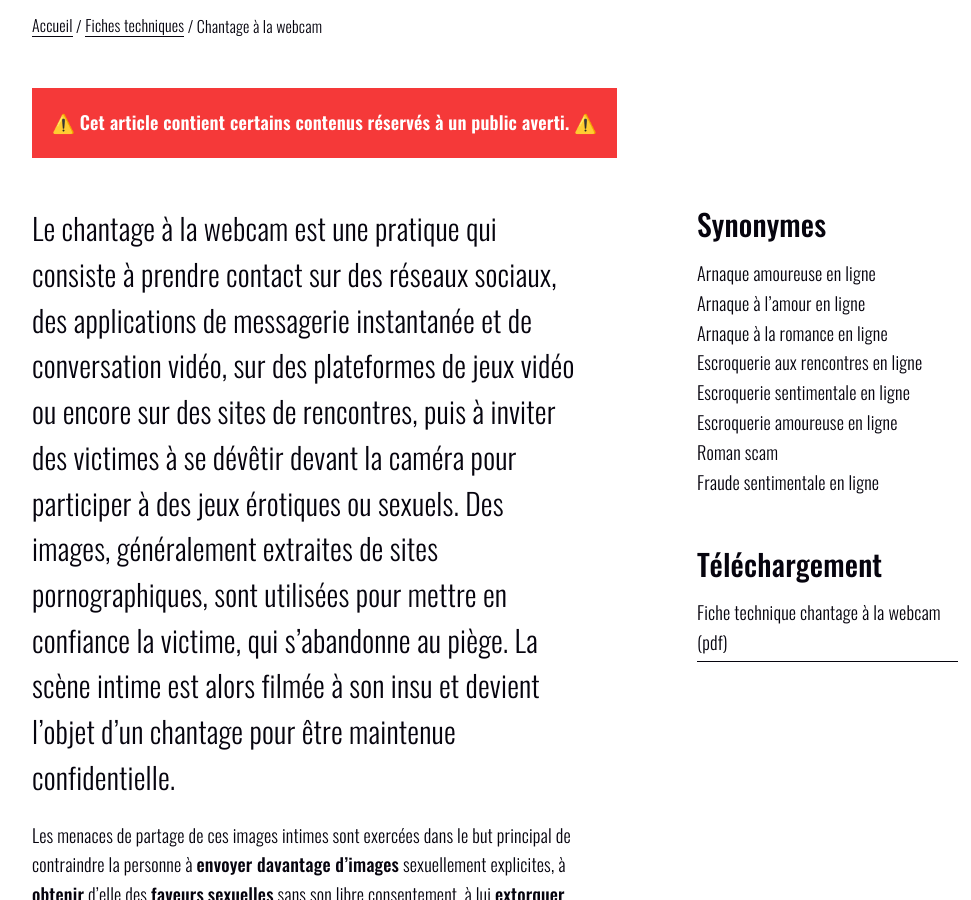
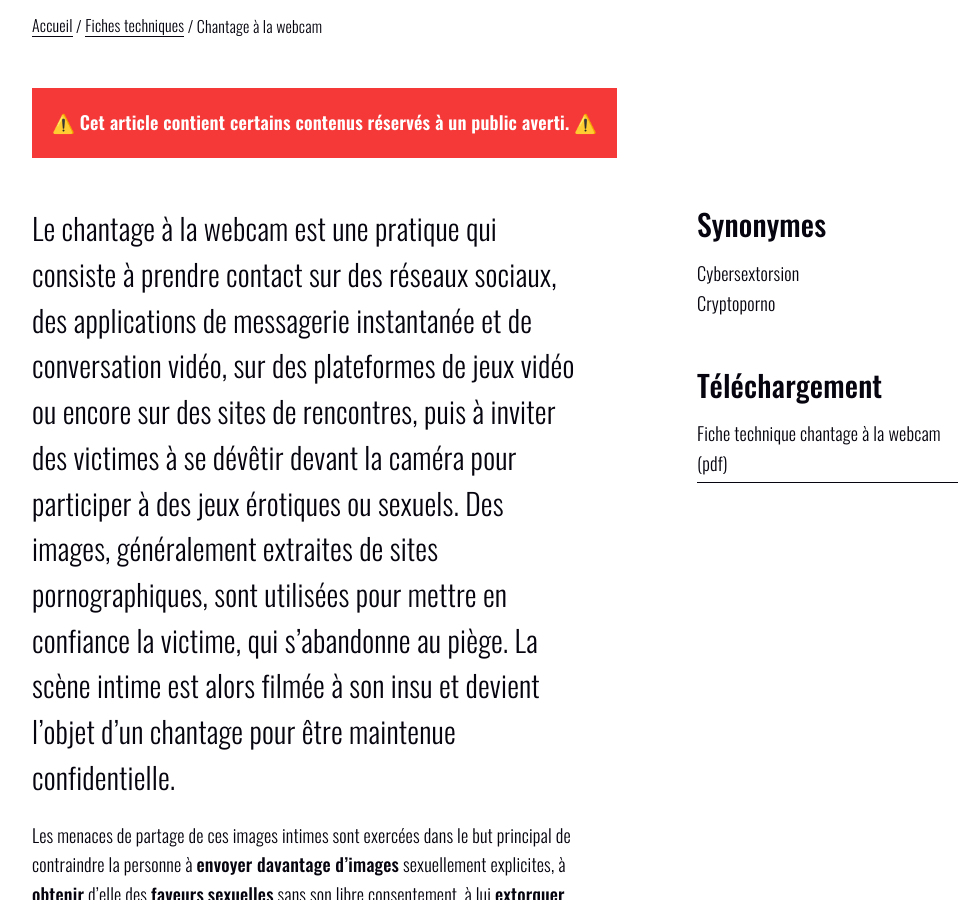
Before and after one commit to noesya/cyberneticproject, a Jekyll site: the page built from _technics/chantage-a-la-webcam.html, in a window 1280 px wide and 900 px high, scrolled down 592 px. Shown: the whole window, without its empty margins (145-1116 px from the left). Built offline with Jekyll 4.4.1, drawn with Linux system fonts in a browser that asks for light colours.

Commit message:
Update Fiche technique “chantage-a-la-webcam”

```diff
--- a/_technics/chantage-a-la-webcam.html
+++ b/_technics/chantage-a-la-webcam.html
@@ -5,14 +5,8 @@ post_date: 2022-09-17T07:18:25.382Z
 image:
   src: ""
 synonymous:
-  - Arnaque amoureuse en ligne
-  - Arnaque à l’amour en ligne
-  - Arnaque à la romance en ligne
-  - Escroquerie aux rencontres en ligne
-  - Escroquerie sentimentale en ligne
-  - Escroquerie amoureuse en ligne
-  - Roman scam
-  - Fraude sentimentale en ligne
+  - Cybersextorsion
+  - Cryptoporno
 downloads:
   - name: Fiche technique chantage à la webcam (pdf)
     files: /assets/images/uploads/1.-fiche-revenge-porn-lb.pdf
```
